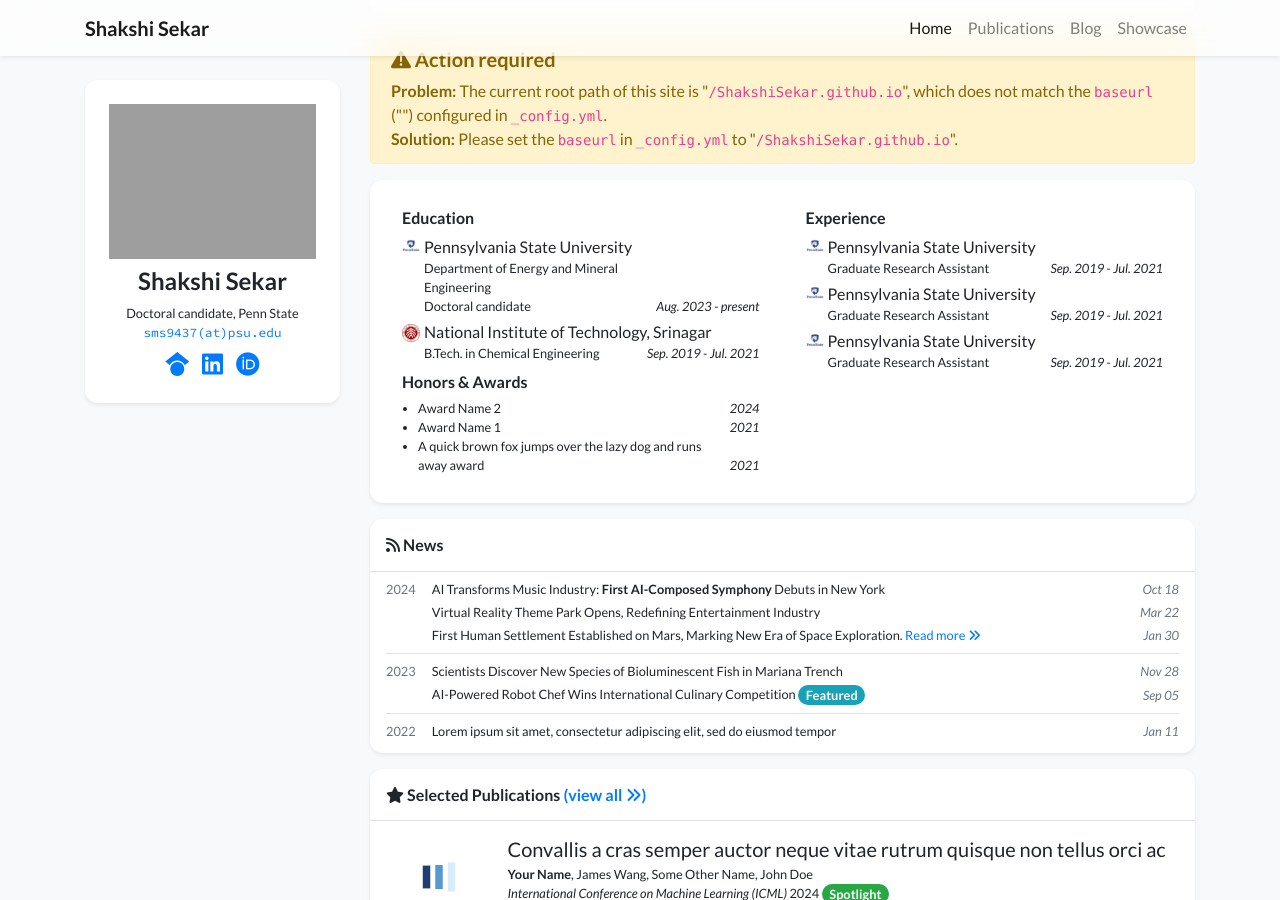
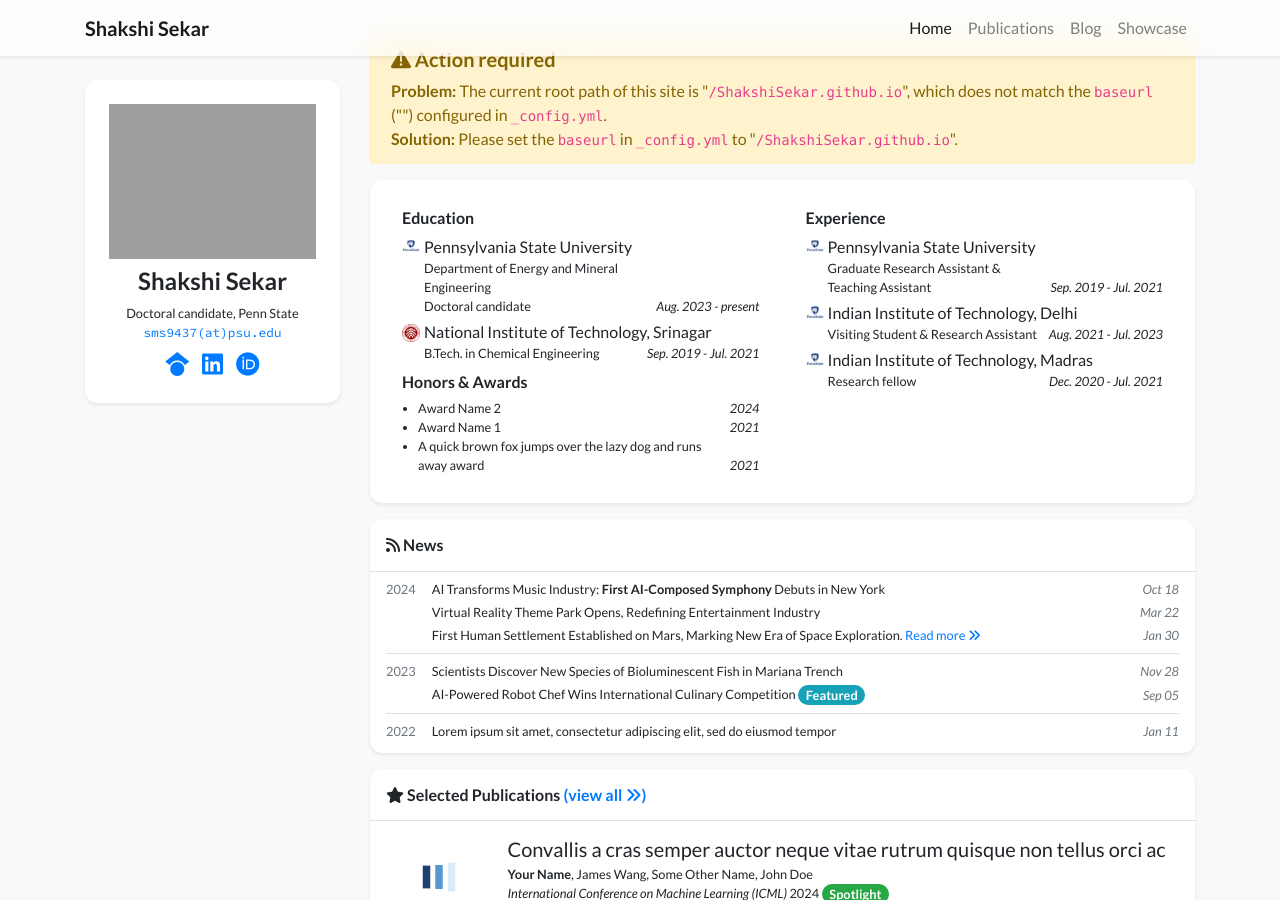
Before and after one commit to ShakshiSekar/ShakshiSekar.github.io, a Jekyll site: the page built from index.html, in a window 1280 px wide and 900 px high, scrolled down 376 px. Built offline with Jekyll 4.4.1, drawn with Linux system fonts in a browser that asks for light colours; nearby versions of some CDN libraries; a style sheet for code colours, icons or effects is not loaded.

Commit message:
profile.yml

```diff
--- a/_data/profile.yml
+++ b/_data/profile.yml
@@ -49,16 +49,16 @@ education:
 experience:
 - name: Pennsylvania State University
   logo: /assets/images/badges/PSU logo.png
-  position: Graduate Research Assistant
+  position: Graduate Research Assistant & Teaching Assistant
   date: Sep. 2019 - Jul. 2021
-- name: Pennsylvania State University
+- name: Indian Institute of Technology, Delhi
   logo: /assets/images/badges/PSU logo.png
-  position: Graduate Research Assistant
-  date: Sep. 2019 - Jul. 2021
-- name: Pennsylvania State University
+  position: Visiting Student & Research Assistant
+  date: Aug. 2021 - Jul. 2023
+- name: Indian Institute of Technology, Madras
   logo: /assets/images/badges/PSU logo.png
-  position: Graduate Research Assistant
-  date: Sep. 2019 - Jul. 2021
+  position: Research fellow
+  date: Dec. 2020 - Jul. 2021
 
 awards:
 - name: Award Name 2
```
